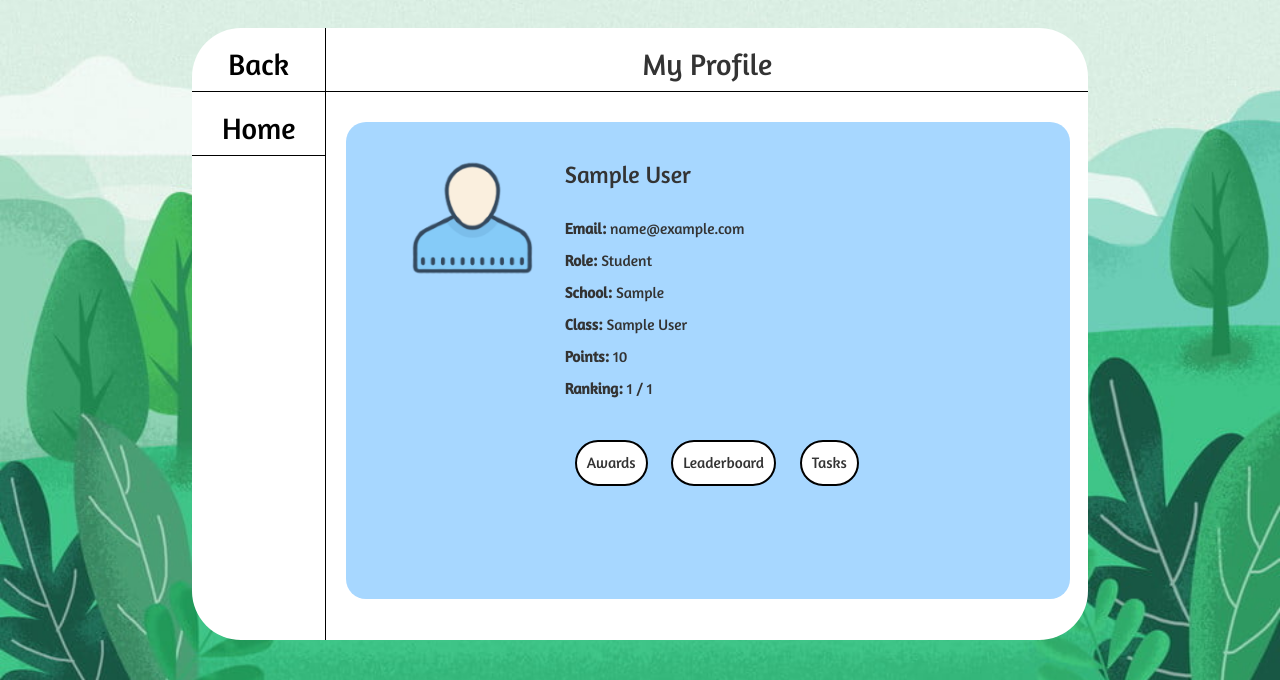
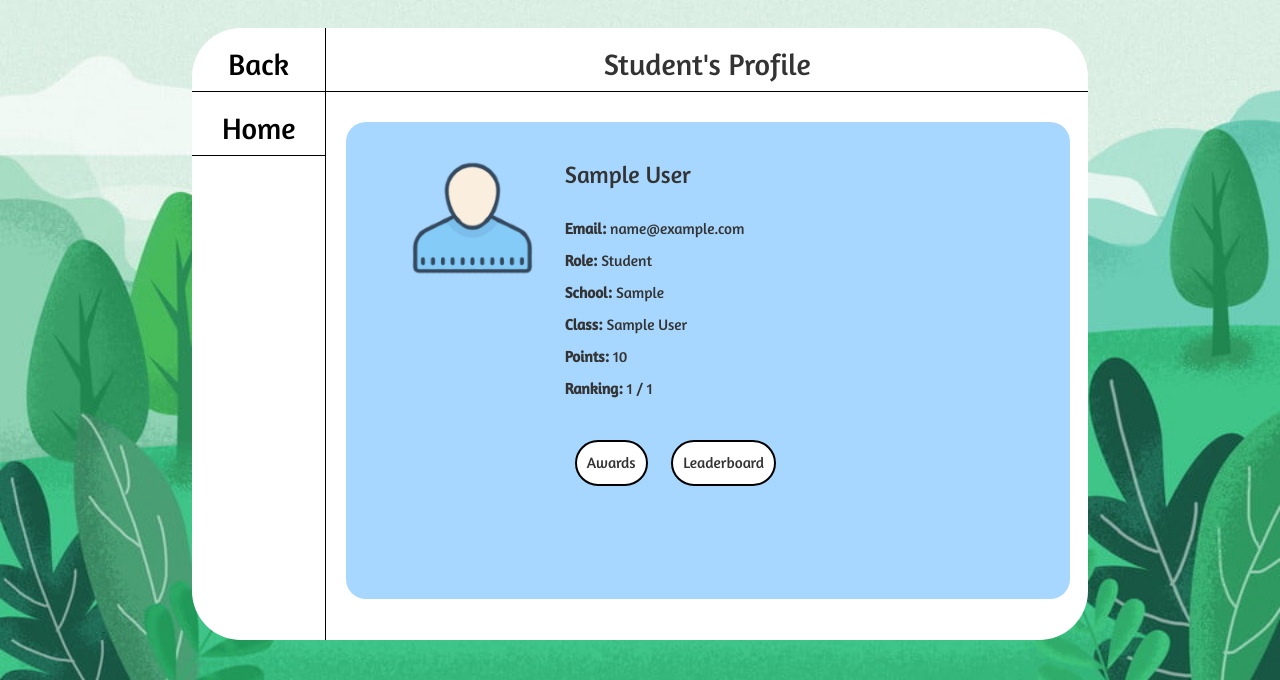
Before and after one commit to fwrhine/EcoAssist, a Flask app: page /student-profile/1 in a window 1280 px wide. Shown: the part 120-800 px from the top of the page. Run offline with Flask 2, Linux system fonts and the light colour scheme; the visitor is signed in with stand-in values (Sample User, id 1); tables that the repository leaves empty hold one stand-in row (values such as "Sample post"); parts of the project's set-up code (start-up, migrations or seed data) failed here and were passed over; some libraries are stand-ins or nearby versions.

Commit message:
fix student's profile in teacher's side

```diff
--- a/services/web/project/templates/profile.html
+++ b/services/web/project/templates/profile.html
@@ -13,7 +13,13 @@
     {% endif %}
   </div>
   <div class="inner-content">
+    {% if role == 'Student' and student_status == 'accepted' %}
+    {% if session['role'] == 'teacher' %}
+    <h2>Student's Profile</h2>
+    {% else %}
     <h2>My Profile</h2>
+    {% endif %}
+    {% endif %}
     <br>
     <div class="my-profile">
       <div id="profile-image">
@@ -51,7 +57,7 @@
         </p>
         <p>{{ form.submit() }}</p>
       </form>
-    {%elif role == 'Teacher'%}
+    {% elif role == 'Teacher' %}
     <p></p>
     {% else %}
     <p>rejected</p>
@@ -59,8 +65,12 @@
     <br>
     {% if role == 'Student' and student_status == 'accepted' %}
     <button class="btn-border" onclick="location.href='{{ url_for('view_awards', id=user.id) }}'" type="button">Awards</button>
+    {% if session['role'] == 'teacher' %}
+    <button class="btn-border" onclick="location.href='{{ url_for('leaderboard', id=teacher_classes.class_id) }}'" type="button">Leaderboard</button>
+    {% else %}
     <button class="btn-border" onclick="location.href='{{ url_for('leaderboard') }}'" type="button">Leaderboard</button>
     <button class="btn-border" onclick="location.href='{{ url_for('task_list')}}'" type="button">Tasks</button>
+    {% endif %}
     {% endif %}
   </div>
 </div>
```
